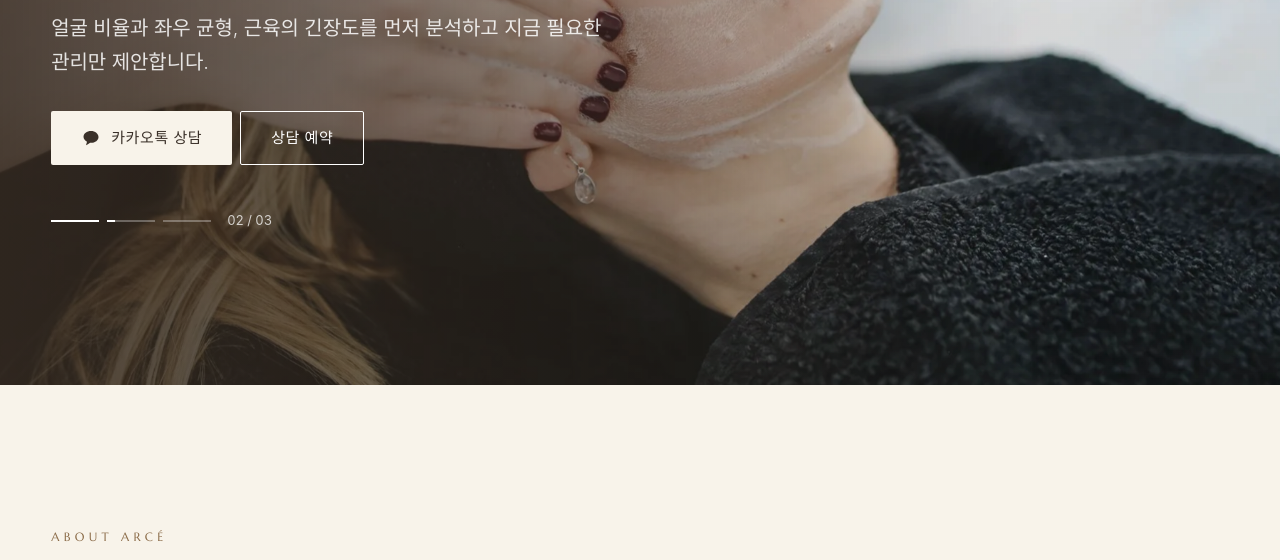
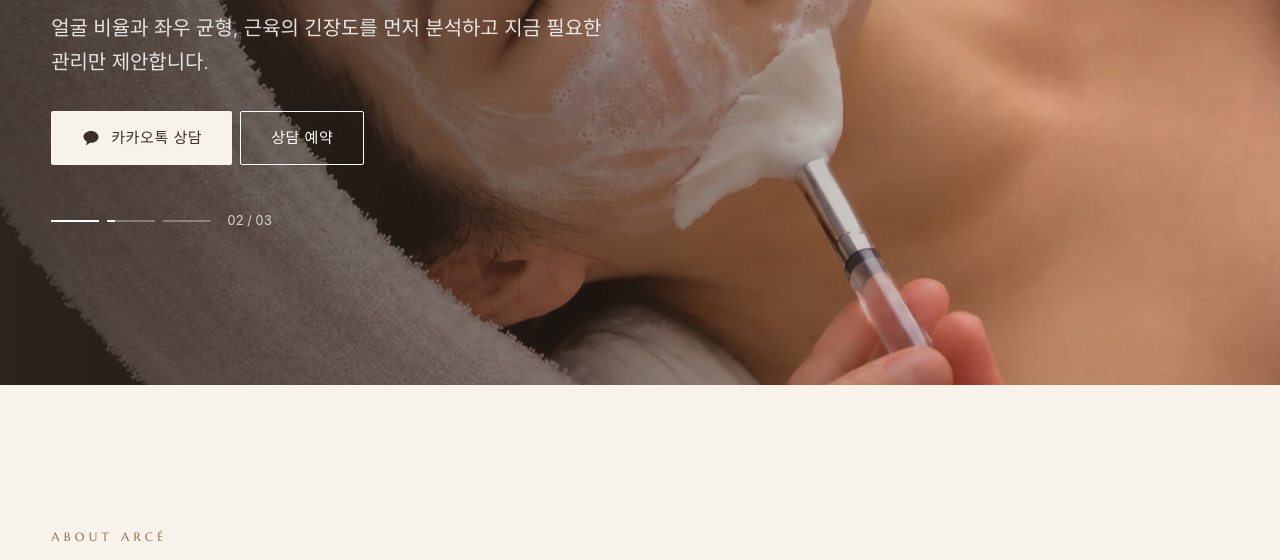
Before and after one commit to JunsCreuel/arce-aesthetic, a plain HTML site: page index.html in a window 1280 px wide. Shown: the part 415-975 px from the top of the page. Drawn offline with nearby package versions, Linux system fonts and the light colour scheme; a web font is replaced by a local one.

Commit message:
메인 두 번째 슬라이드 사진 교체

```diff
--- a/index.html
+++ b/index.html
@@ -37,7 +37,7 @@
 <main>
 <section class="hs" id="hs">
   <h1 class="sr-only">아르쎄에스테틱 김해 장유 윤곽관리 · 조막얼굴메소드®</h1>
-  <div class="hs__slide on" aria-hidden="true"><img src="assets/corridor.webp" alt="" style="object-position:50% 40%" fetchpriority="high"></div><div class="hs__slide" aria-hidden="true"><img src="assets/stock-hero2.webp" alt="" style="object-position:25% 40%" loading="lazy"></div><div class="hs__slide" aria-hidden="true"><img src="assets/stock-hero3.webp" alt="" style="object-position:60% 45%" loading="lazy"></div>
+  <div class="hs__slide on" aria-hidden="true"><img src="assets/corridor.webp" alt="" style="object-position:50% 40%" fetchpriority="high"></div><div class="hs__slide" aria-hidden="true"><img src="assets/hero-2.webp" alt="" style="object-position:60% 20%" loading="lazy"></div><div class="hs__slide" aria-hidden="true"><img src="assets/stock-hero3.webp" alt="" style="object-position:60% 45%" loading="lazy"></div>
   <div class="wrap hs__copy">
     <div id="top" style="position:absolute;inset:0;pointer-events:none"></div>
     <div class="hs__txt on"><p class="hs__en">FACE CONTOUR, REBALANCED</p><p class="hs__t">얼굴을 더하지 않고,<br>흩어진 균형을 바로잡습니다</p><p class="hs__d">26년간 윤곽관리 한 분야에 집중해 온 대표원장이 해부학을 바탕으로 직접 진단하고 관리합니다.</p></div><div class="hs__txt"><p class="hs__en">1:1 PERSONAL CONSULTATION</p><p class="hs__t">관리 전, 원장이<br>직접 진단합니다</p><p class="hs__d">얼굴 비율과 좌우 균형, 근육의 긴장도를 먼저 분석하고 지금 필요한 관리만 제안합니다.</p></div><div class="hs__txt"><p class="hs__en">HAND TECHNIQUE × PREMIUM DEVICE</p><p class="hs__t">정교한 손기술 위에<br>엄선한 정품 장비</p><p class="hs__d">프랑스 LPG®, 스페인 Termosalud 등 검증된 장비를 손기술과 함께 설계해 관리의 깊이를 더합니다.</p></div>
```
Also changed, not shown: assets/hero-2.webp (added), assets/stock-hero2.webp (deleted).
